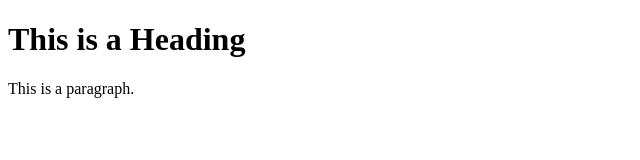
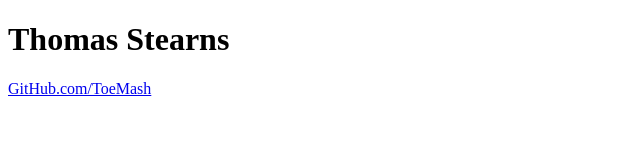
Before and after one commit to ToeMash/ToeMash.github.io, a plain HTML site: page index.html in a window 1280 px wide. Shown: the whole page, without its empty margins (0-640 px from the left). Drawn offline with Linux system fonts and the light colour scheme.

Commit message:
testing font

```diff
--- a/index.html
+++ b/index.html
@@ -1,12 +1,17 @@
 <!DOCTYPE html>
 <html>
 <head>
-<title>Page Title</title>
+<title>Thomas Stearns' GitHub Pages</title>
 </head>
+<style>
+    body {
+        font-family: Copperplate Gothic
+    }
+</style>
 <body>
 
-<h1>This is a Heading</h1>
-<p>This is a paragraph.</p>
+<h1>Thomas Stearns</h1>
+<a href="https://github.com/ToeMash">GitHub.com/ToeMash</a>
 
 </body>
 </html>
```
